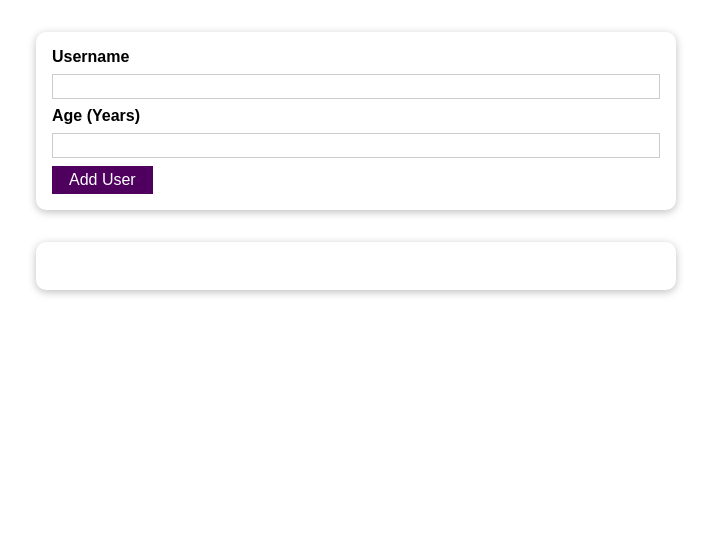
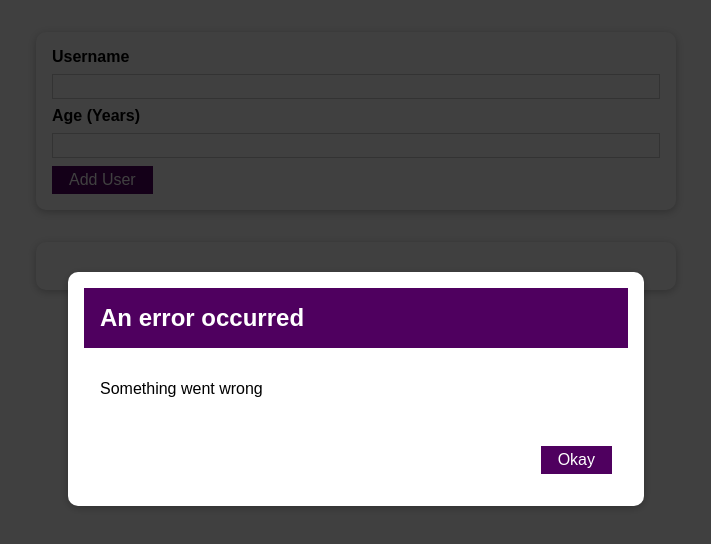
Before and after one commit to kevinniu79/StudentTrackerReal, a React (Create React App) app: page / in a window 1280 px wide. Shown: the top 544 px of the page, without its empty margins (284-995 px from the left). Built offline with nearby package versions, Linux system fonts and the light colour scheme.

Commit message:
Error Modal

```diff
--- a/src/App.js
+++ b/src/App.js
@@ -5,10 +5,22 @@ import UsersList from './components/users/UsersList';
 function App() {
 
  const [usersList, setUsersList] = useState([]);
+ function addUserHandler(username, InputAge){
+  const newUser={
+name: username,
+age: InputAge,
+id: Math.random().toString(),
+  }
+
+
+ setUsersList((prevUsersList) => {
+  return [...prevUsersList, newUser];
+ })
+ };
 
   return (
     <div>
-<AddUser></AddUser>
+<AddUser onAddUser={addUserHandler}></AddUser>
 <UsersList users={usersList}></UsersList>
     </div>
   );
--- a/src/components/UI/ErrorModal.js
+++ b/src/components/UI/ErrorModal.js
@@ -0,0 +1,30 @@
+import React from "react";
+import './ErrorModal.css';
+import Card from "./Card";
+import Button from "./Button";
+
+const ErrorModal = (props) => {
+
+    return(
+        <div>
+        <div className="backdrop" />
+        <div className="modal">
+        <Card>
+        <header className="header">
+        <h2>{props.title}</h2>
+
+        </header>
+        <div className="content">
+        <p>{props.message}</p>
+        </div>
+        <footer className="actions">
+        <Button>Okay</Button>
+        </footer>
+        </Card>
+
+        </div>
+        </div>
+    );
+};
+
+export default ErrorModal;
--- a/src/components/users/AddUsers.js
+++ b/src/components/users/AddUsers.js
@@ -2,22 +2,32 @@ import React, {useState} from "react";
 import './AddUsers.css';
 import Card from "../UI/Card";
 import Button from "../UI/Button";
+import ErrorModal from "../UI/ErrorModal";
 
 const AddUser = props => {
 
     const [enteredUsername, setEnteredUsername] = useState("");
     const [enteredAge, setEnteredAge] = useState("");
+    const [error, setError] = useState();
 
     function addUserHandler(event){
         event.preventDefault();
 
         if(+enteredAge < 1){
+            setError({
+                title: "Invalid age",
+                message: "Please enter a valid age (age >0)"
+            });
             return;
         }
         if(enteredUsername.trim().length === 0 || enteredAge.trim() === 0){
+            setError({
+                title: "Invalid input",
+                message: "Please enter a valid nameand age (non-empty values"
+            })
             return;
         }
-        console.log(enteredUsername, enteredAge)
+        props.onAddUser(enteredUsername, enteredAge);
 
         setEnteredAge("");
         setEnteredUsername("");
@@ -33,7 +43,9 @@ const AddUser = props => {
 
 
     return(
-        <Card>
+        <div>
+            <ErrorModal title = "An error occurred" message="Something went wrong"></ErrorModal>
+            <Card>
       <form onSubmit={addUserHandler}>
             <label htmlFor="username">Username</label>
             <input id="username" type="text" value={enteredUsername} onChange={usernameChangeHandler}></input>
@@ -43,6 +55,8 @@ const AddUser = props => {
         </form>
 
         </Card>
+        </div>
+
 
 
     );
```
